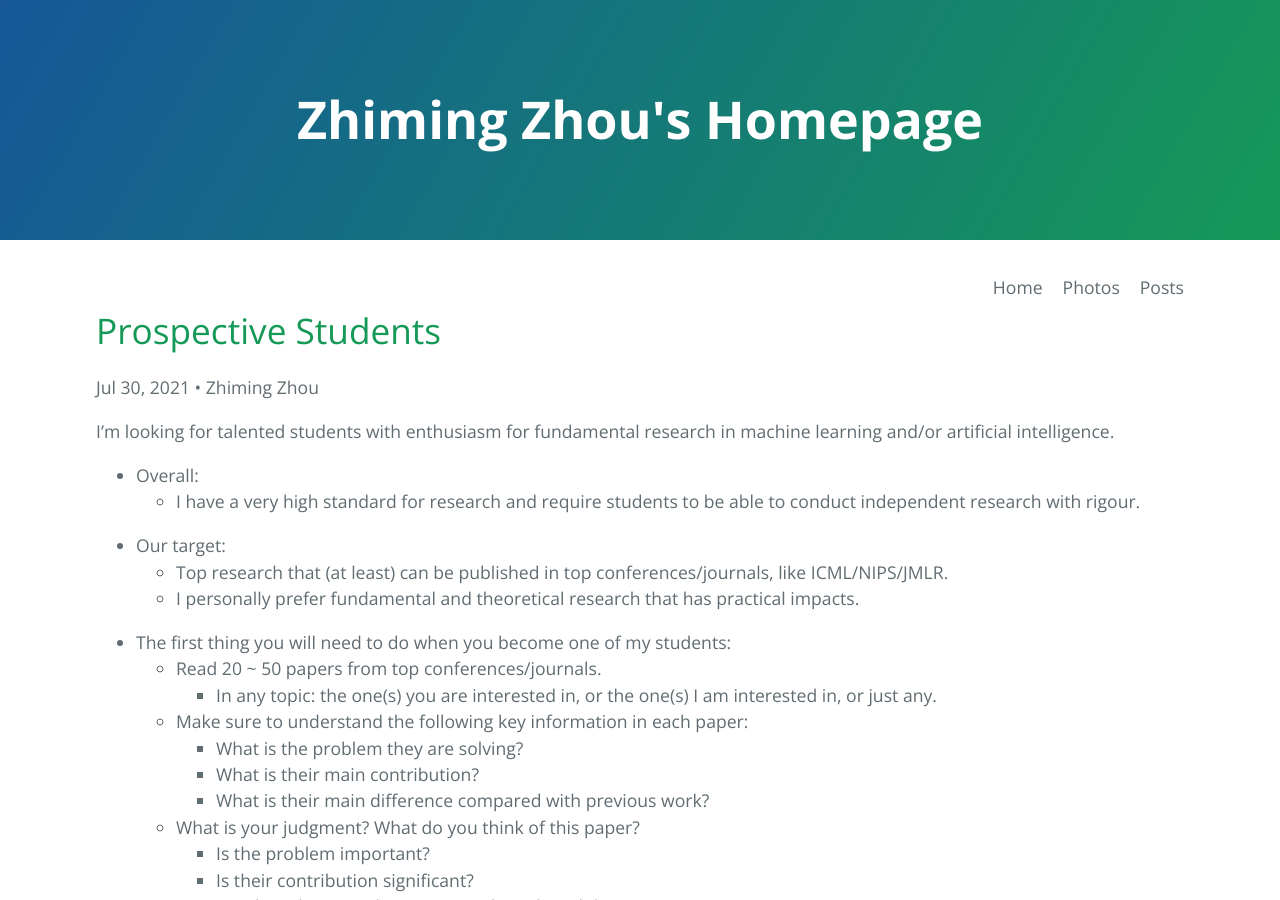
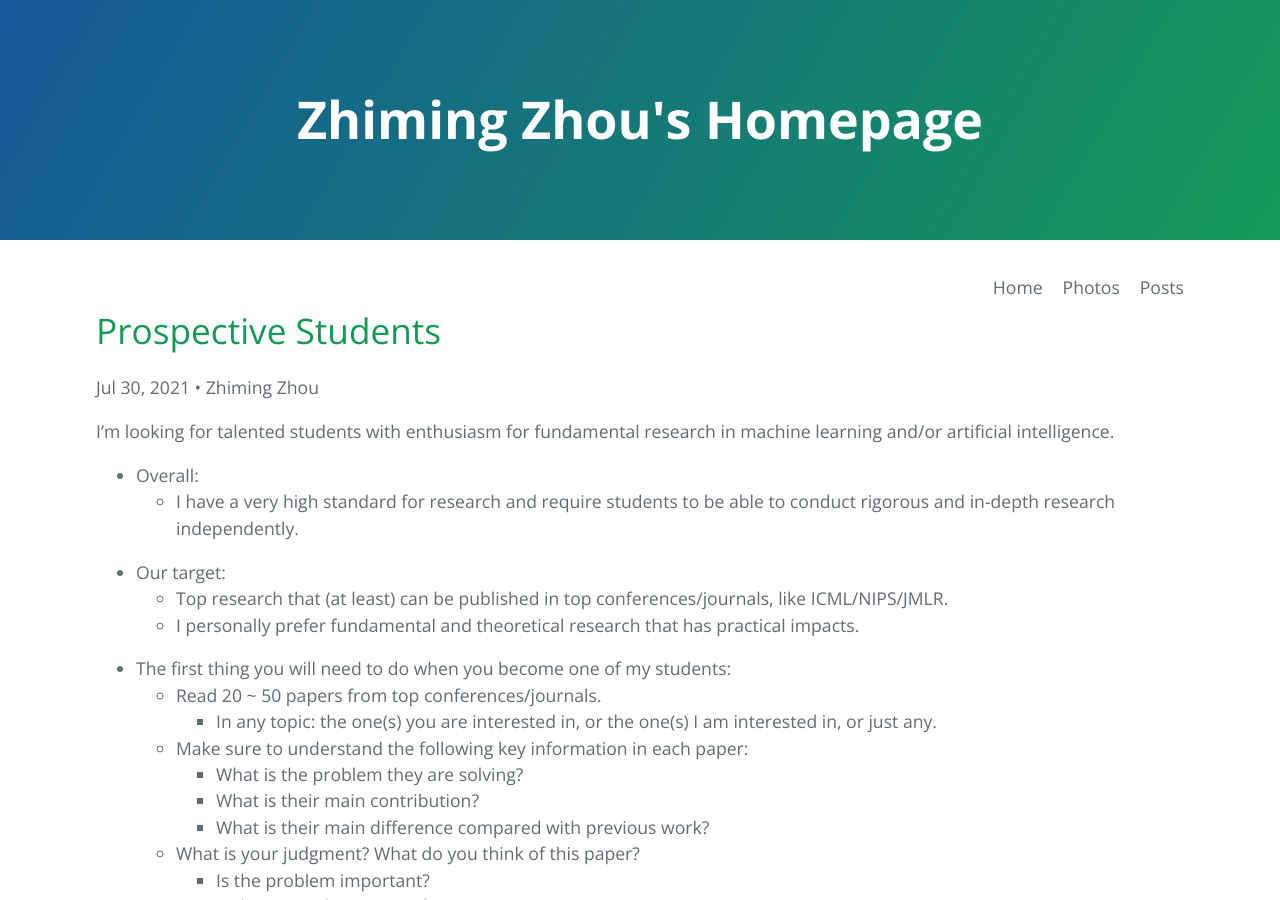
Before and after one commit to ZhimingZhou/zhimingzhou.github.io, a Jekyll site: the page built from _posts/2021-10-11-Prospective-Students.md, in a window 1280 px wide and 900 px high. Built offline with Jekyll 4.4.1, drawn with Linux system fonts in a browser that asks for light colours; comment, search, counter and statistics services are not loaded.

Commit message:
Update 2021-10-11-Prospective-Students.md

```diff
--- a/_posts/2021-10-11-Prospective-Students.md
+++ b/_posts/2021-10-11-Prospective-Students.md
@@ -10,7 +10,7 @@ top: true
 I’m looking for talented students with enthusiasm for fundamental research in machine learning and/or artificial intelligence.
 
 - Overall:
-	- I have a very high standard for research and require students to be able to conduct independent research with rigour.
+	- I have a very high standard for research and require students to be able to conduct rigorous and in-depth research independently.
 
 <!--  -->
 - Our target:
```
